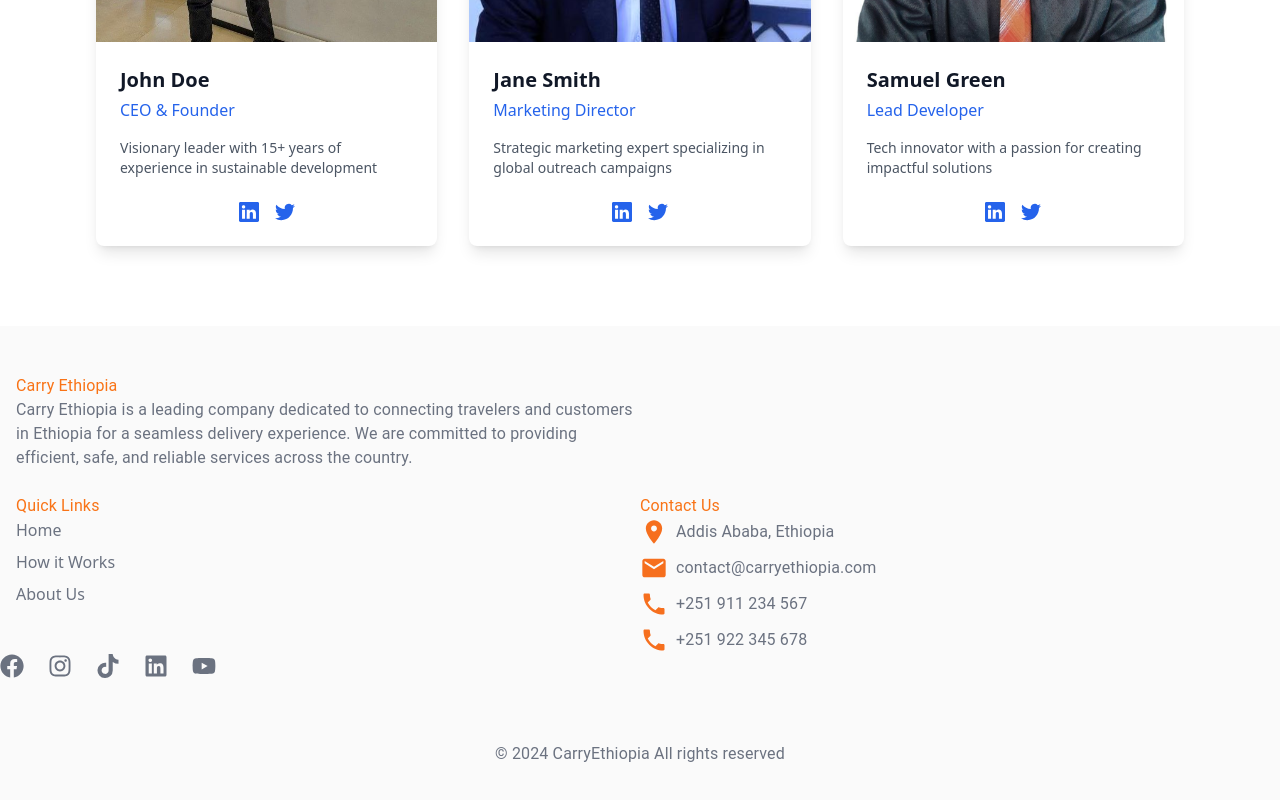
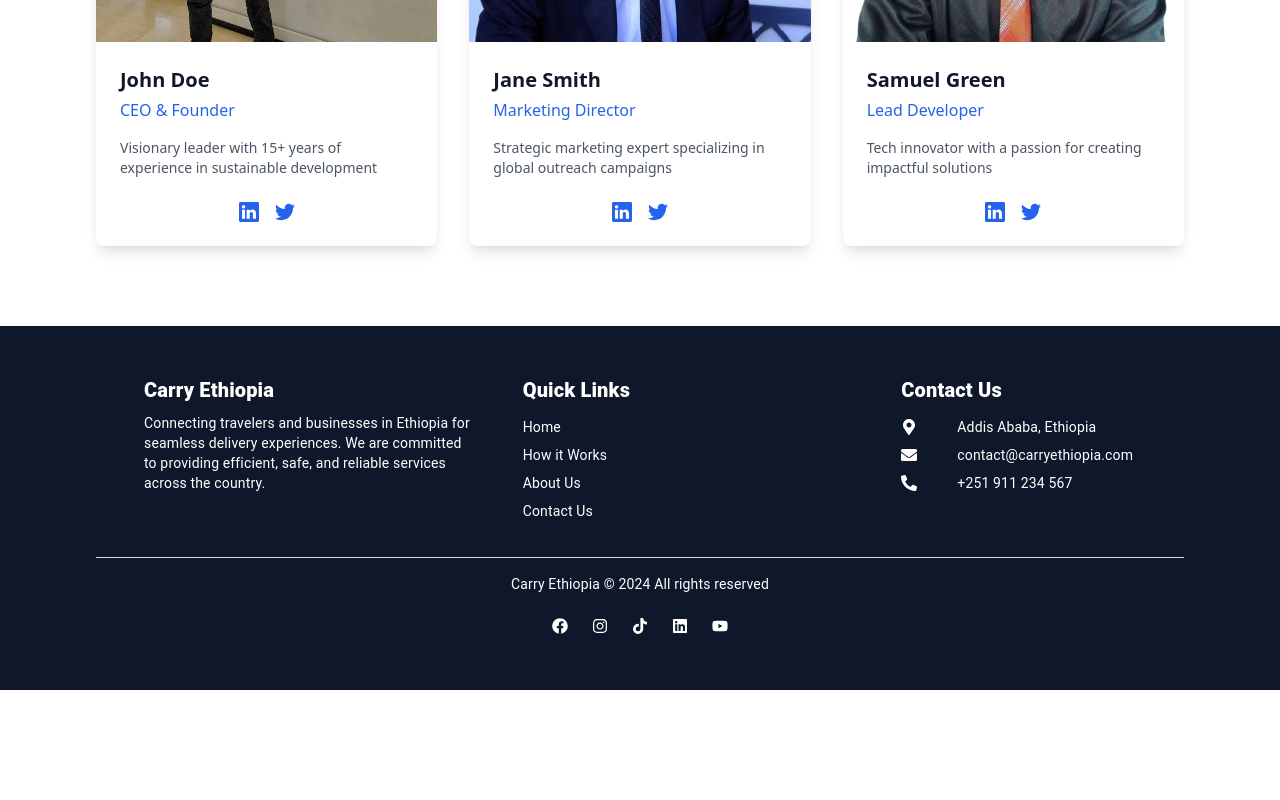
Before and after one commit to CarryEthiopia/TemporaryFrontend, a React (Vite) app: page / in a window 1280 px wide. Shown: the part 5387-6187 px from the top of the page. After the commit the page ends 6077 px from the top, so only its background shows below. Built offline with nearby package versions, Linux system fonts and the light colour scheme.

Commit message:
footer added

```diff
--- a/src/components/Footer.jsx
+++ b/src/components/Footer.jsx
@@ -1,99 +1,149 @@
-import React, { useState } from "react";
-import { Box, Typography, TextField, MenuItem } from "@mui/material";
+import React from "react";
+import {
+  Box,
+  Typography,
+  Grid,
+  List,
+  ListItem,
+  ListItemText,
+  ListItemIcon,
+  IconButton,
+  Stack,
+  Link,
+} from "@mui/material";
 import {
   FaFacebook,
   FaInstagram,
   FaTiktok,
   FaLinkedin,
   FaYoutube,
-} from "react-icons/fa"; // Import icons from react-icons
-import LocationOnIcon from "@mui/icons-material/LocationOn"; // Location icon
-import PublicIcon from "@mui/icons-material/Public"; // World icon
-import ExpandMoreIcon from "@mui/icons-material/ExpandMore";
-import EmailIcon from "@mui/icons-material/Email"; // Email Icon
-import PhoneIcon from "@mui/icons-material/Phone"; // Phone Icon
+  FaMapMarkerAlt,
+  FaPhoneAlt,
+  FaEnvelope,
+} from "react-icons/fa";
 
 const Footer = () => {
-  const [city, setCity] = useState("Addis Ababa"); // Default city name
-  const [currency, setCurrency] = useState("LGS - NGN"); // Manage currency selection
-
-  const cities = ["Addis Ababa", "Dire Dawa", "Mekelle"]; // Example cities
-  const currencyOptions = ["LGS - NGN"]; // Example currency options
-
   return (
-    <Box sx={{ backgroundColor: "#FAFAFA", py: 6 }}>
-      {/* Footer Container */}
-      <Box className="container mx-auto px-4 flex flex-wrap justify-between items-start">
-        {/* Left Section: Carry Ethiopia */}
-        <Box className="w-full lg:w-1/2">
-          <Typography className="text-2xl font-bold text-orange-500">
+    <Box
+      sx={{
+        backgroundColor: "#0f172a",
+        py: 6,
+        px: { xs: 4, md: 12 },
+        textAlign: "left",
+      }}
+    >
+      <Grid
+        container
+        spacing={6}
+        justifyContent="center"
+        alignItems="flex-start"
+        sx={{ maxWidth: "1200px", mx: "auto" }}
+      >
+        <Grid item xs={12} md={4}>
+          <Typography
+            variant="h6"
+            gutterBottom
+            sx={{
+              color: "#fff",
+              fontWeight: 900,
+            }}
+          >
             Carry Ethiopia
           </Typography>
-          <Typography className="text-gray-500 mt-2">
-            Carry Ethiopia is a leading company dedicated to connecting
-            travelers and customers in Ethiopia for a seamless delivery
-            experience. We are committed to providing efficient, safe, and
+          <Typography variant="body2" color="white">
+            Connecting travelers and businesses in Ethiopia for seamless delivery
+            experiences. We are committed to providing efficient, safe, and
             reliable services across the country.
           </Typography>
-        </Box>
-      </Box>
-
-      {/* Right Section: Quick Links and Contact Us */}
-      <Box className="container mx-auto px-4 flex flex-wrap justify-between items-start mt-6">
-        {/* Quick Links */}
-        <Box className="w-full lg:w-1/2 mt-6 lg:mt-0">
-          <Typography className="text-2xl font-bold text-orange-500">
+        </Grid>
+        <Grid item xs={12} md={4}>
+          <Typography
+            variant="h6"
+            gutterBottom
+            sx={{
+              color: "#fff",
+              fontWeight: 900,
+            }}
+          >
             Quick Links
           </Typography>
-          <ul className="space-y-2 text-gray-500">
-            <li className="hover:text-orange-600">Home</li>
-            <li className="hover:text-orange-600">How it Works</li>
-            <li className="hover:text-orange-600">About Us</li>
-          </ul>
-        </Box>
-
-        {/* Contact Us */}
-        <Box className="w-full lg:w-1/2 mt-6 lg:mt-0">
-          <Typography className="text-2xl font-bold text-orange-500">
+          <List dense sx={{ padding: 0 }}>
+            {["Home", "How it Works", "About Us", "Contact Us"].map((text, index) => (
+              <ListItem key={index} disablePadding>
+                <Link href="#" underline="hover" sx={{ color: "white" }}>
+                  <ListItemText primary={text} />
+                </Link>
+              </ListItem>
+            ))}
+          </List>
+        </Grid>
+        <Grid item xs={12} md={4}>
+          <Typography
+            variant="h6"
+            gutterBottom
+            sx={{
+              color: "#fff",
+              fontWeight: 900,
+            }}
+          >
             Contact Us
           </Typography>
-          <ul className="space-y-2 text-gray-500">
-            <li className="flex items-center space-x-2">
-              <LocationOnIcon sx={{ color: "#F66F1E", fontSize: 28 }} />
-              <Typography>Addis Ababa, Ethiopia</Typography>
-            </li>
-            <li className="flex items-center space-x-2">
-              <EmailIcon sx={{ color: "#F66F1E", fontSize: 28 }} />
-              <Typography>contact@carryethiopia.com</Typography>
-            </li>
-            <li className="flex items-center space-x-2">
-              <PhoneIcon sx={{ color: "#F66F1E", fontSize: 28 }} />
-              <Typography>+251 911 234 567</Typography>
-            </li>
-            <li className="flex items-center space-x-2">
-              <PhoneIcon sx={{ color: "#F66F1E", fontSize: 28 }} />
-              <Typography>+251 922 345 678</Typography>
-            </li>
-          </ul>
-        </Box>
-      </Box>
-
-      {/* Social Media Icons */}
-      <Box className="w-full lg:w-1/2 flex justify-start space-x-6 mt-6 lg:mt-0">
-        <FaFacebook className="w-6 h-6 text-gray-500 hover:text-orange-600" />
-        <FaInstagram className="w-6 h-6 text-gray-500 hover:text-orange-600" />
-        <FaTiktok className="w-6 h-6 text-gray-500 hover:text-orange-600" />
-        <FaLinkedin className="w-6 h-6 text-gray-500 hover:text-orange-600" />
-        <FaYoutube className="w-6 h-6 text-gray-500 hover:text-orange-600" />
-      </Box>
-
-      {/* Bottom Center Text */}
-      <Box
-        sx={{ textAlign: "center", py: 4, mt: 4, backgroundColor: "#FAFAFA" }}
-      >
-        <Typography className="text-gray-500">
-          &#169; 2024 CarryEthiopia All rights reserved
-        </Typography>
+          <List dense sx={{ padding: 0 }}>
+            <ListItem disablePadding>
+              <ListItemIcon sx={{ color: "#fff" }}>
+                <FaMapMarkerAlt />
+              </ListItemIcon>
+              <ListItemText
+                primary="Addis Ababa, Ethiopia"
+                sx={{ color: "white" }}
+              />
+            </ListItem>
+            <ListItem disablePadding>
+              <ListItemIcon sx={{ color: "#fff" }}>
+                <FaEnvelope />
+              </ListItemIcon>
+              <ListItemText
+                primary="contact@carryethiopia.com"
+                sx={{ color: "white" }}
+              />
+            </ListItem>
+            <ListItem disablePadding>
+              <ListItemIcon sx={{ color: "#fff" }}>
+                <FaPhoneAlt />
+              </ListItemIcon>
+              <ListItemText primary="+251 911 234 567" sx={{ color: "white" }} />
+            </ListItem>
+          </List>
+        </Grid>
+      </Grid>
+      <Box mt={4} pt={2} borderTop="1px solid #ddd">
+        <Stack
+          direction="column"
+          spacing={2}
+          alignItems="center"
+          sx={{ textAlign: "center" }}
+        >
+          <Typography variant="body2" sx={{ color: "white" }}>
+            Carry Ethiopia © 2024 All rights reserved
+          </Typography>
+          <Stack direction="row" spacing={1}>
+            <IconButton aria-label="Facebook" href="https://www.facebook.com/">
+              <FaFacebook color="#fff" fontSize="medium" />
+            </IconButton>
+            <IconButton aria-label="Instagram" href="https://www.instagram.com/">
+              <FaInstagram color="#fff" fontSize="medium" />
+            </IconButton>
+            <IconButton aria-label="Tiktok" href="https://www.tiktok.com/">
+              <FaTiktok color="#fff" fontSize="medium" />
+            </IconButton>
+            <IconButton aria-label="Linkedin" href="https://www.linkedin.com/">
+              <FaLinkedin color="#fff" fontSize="medium" />
+            </IconButton>
+            <IconButton aria-label="YouTube" href="https://www.youtube.com/">
+              <FaYoutube color="#fff" fontSize="medium" />
+            </IconButton>
+          </Stack>
+        </Stack>
       </Box>
     </Box>
   );
--- a/src/components/Team.jsx
+++ b/src/components/Team.jsx
@@ -63,7 +63,7 @@
           {teamMembers.map((member, index) => (
             <div
               key={index}
-              className="bg-white rounded-lg shadow-lg overflow-hidden transition-transform duration-300 hover:transform hover:scale-105"
+              className="bg-white rounded-lg shadow-lg overflow-hidden transition-transform duration-300"
             >
               <div className="aspect-w-3 aspect-h-4">
                 <img
```
